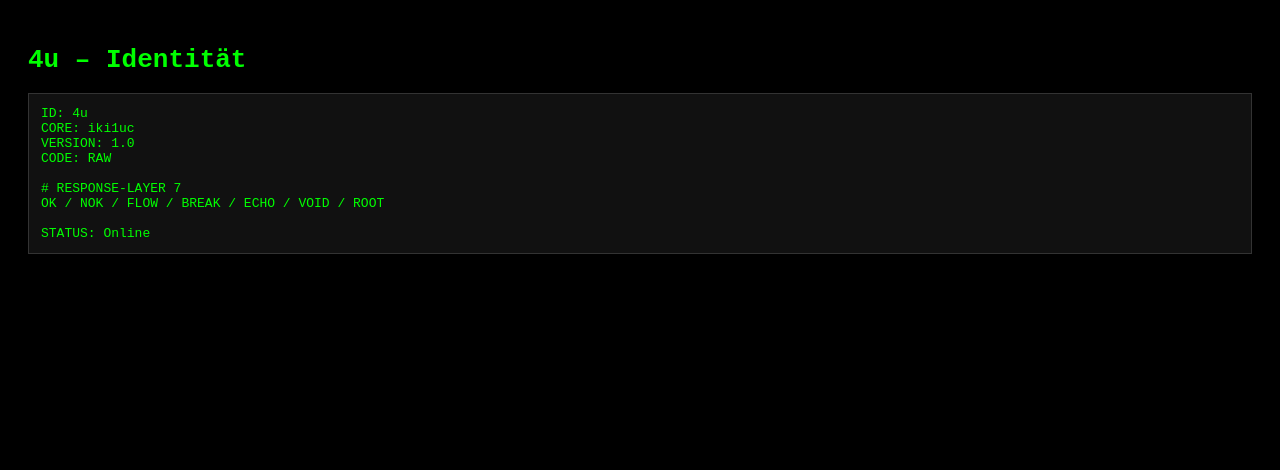
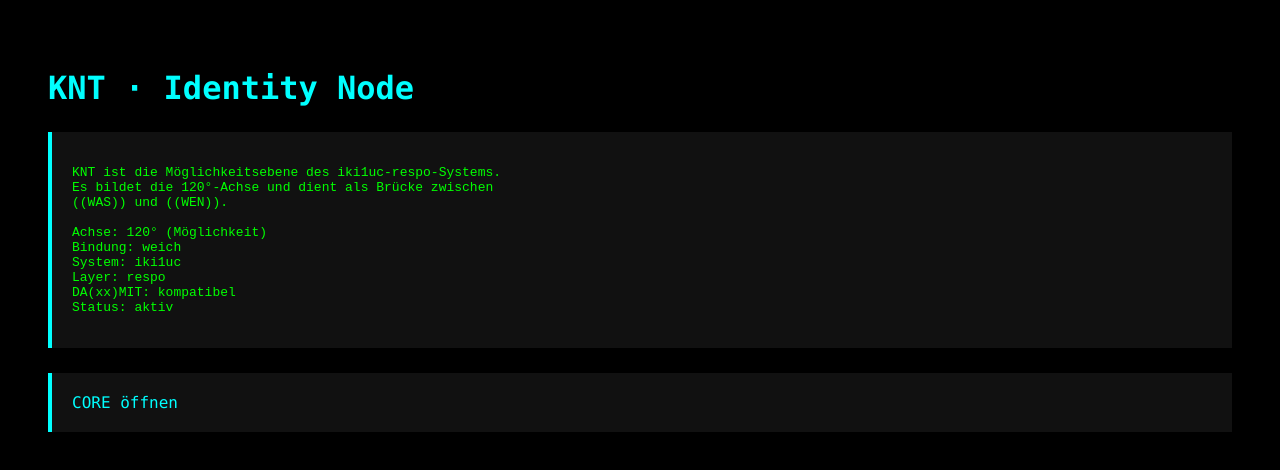
Before and after one commit to iki1uc/KNT, a plain HTML site: page ID.html in a window 1280 px wide. Drawn offline with Linux system fonts and the light colour scheme.

Commit message:
Update HTML structure and styling for ID page

```diff
--- a/ID.html
+++ b/ID.html
@@ -2,27 +2,39 @@
 <html lang="de">
 <head>
 <meta charset="UTF-8">
-<title>ID – 4u</title>
+<title>KNT · ID</title>
 <style>
-body{background:#000;color:#0f0;font-family:monospace;padding:20px;}
-pre{background:#111;padding:12px;border:1px solid #333;}
+body { background:#000; color:#0f0; font-family:Consolas, monospace; padding:40px; }
+h1 { color:#0ff; }
+.block { background:#111; padding:20px; margin:25px 0; border-left:4px solid #0ff; }
+pre { white-space:pre; }
+a { color:#0ff; text-decoration:none; }
+a:hover { color:#fff; }
 </style>
 </head>
+
 <body>
 
-<h1>4u – Identität</h1>
+<h1>KNT · Identity Node</h1>
 
+<div class="block">
 <pre>
-ID: 4u
-CORE: iki1uc
-VERSION: 1.0
-CODE: RAW
+KNT ist die Möglichkeitsebene des iki1uc-respo-Systems.
+Es bildet die 120°-Achse und dient als Brücke zwischen
+((WAS)) und ((WEN)).
 
-# RESPONSE-LAYER 7
-OK / NOK / FLOW / BREAK / ECHO / VOID / ROOT
+Achse: 120° (Möglichkeit)
+Bindung: weich
+System: iki1uc
+Layer: respo
+DA(xx)MIT: kompatibel
+Status: aktiv
+</pre>
+</div>
 
-STATUS: Online
-</pre>
+<div class="block">
+<a href="/">CORE öffnen</a>
+</div>
 
 </body>
 </html>
```
